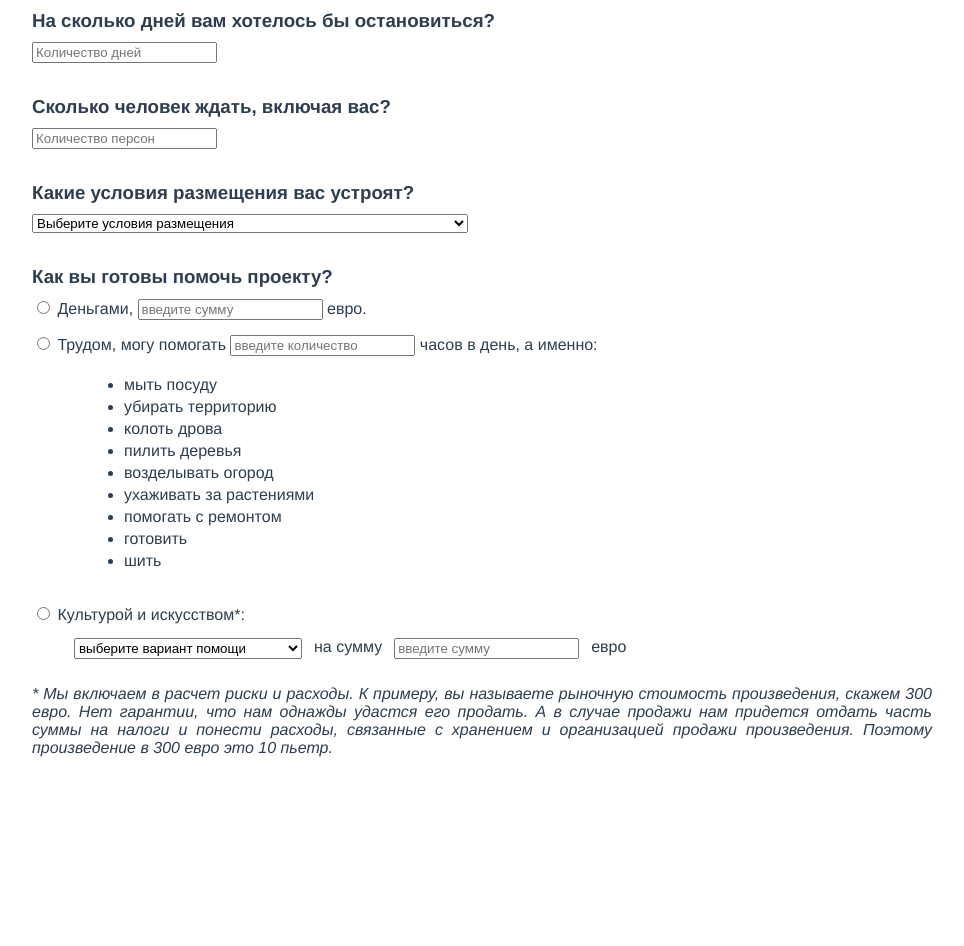
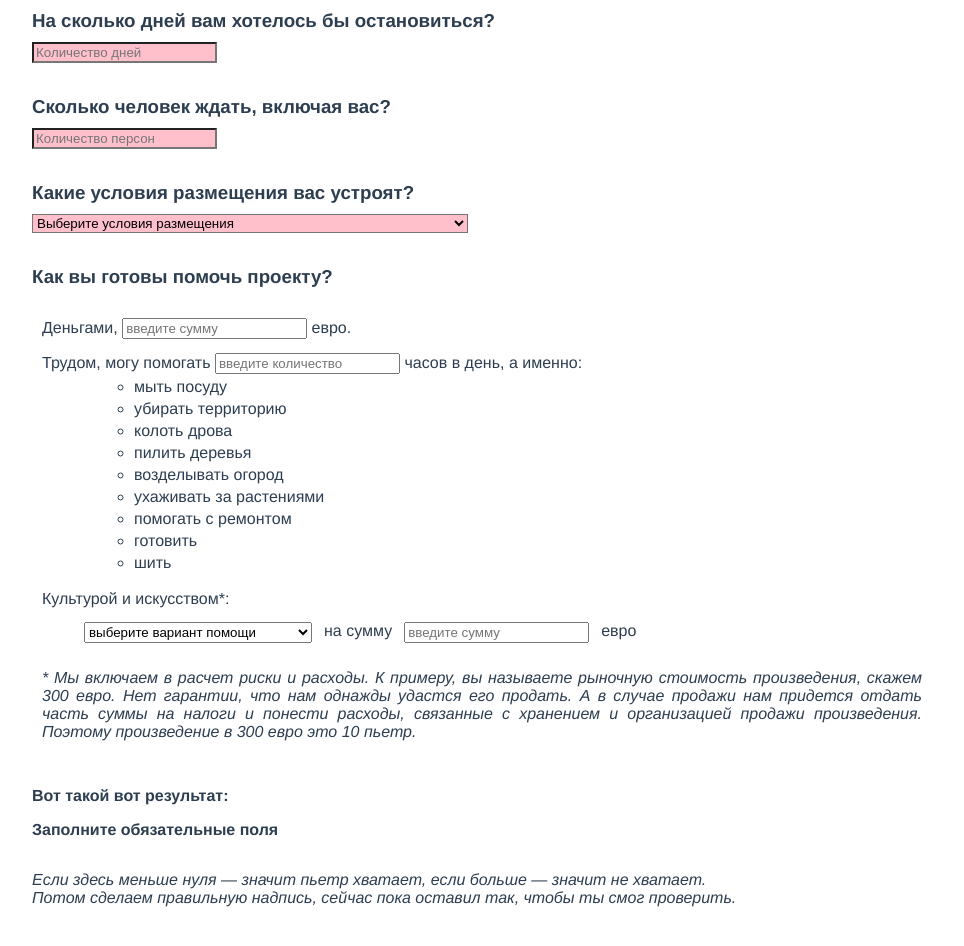
Before and after one commit to robinsout/stone-balancing-calculator, a Vue app: page / in a window 1280 px wide. Shown: the part 580-1526 px from the top of the page, without its empty margins (158-1122 px from the left). Before the commit the page ends 1403 px from the top, so only its background shows below. Built offline with nearby package versions, Linux system fonts and the light colour scheme.

Commit message:
result calculating added

```diff
--- a/src/components/Calculator.js
+++ b/src/components/Calculator.js
@@ -12,8 +12,33 @@ export default defineComponent({
     const labourHours = ref();
     const artContributionValue = ref();
 
-    const contributionType = ref('');
     const activeArtContributionType = ref('');
+
+    const isOkayWithDailyContribution = ref(null);
+
+    const getCalculationResult = () => {
+      const result = isOkayWithDailyContribution.value
+        // D*R —(X/10 + Y + A/30 + B/20 + C/20)
+        ? days.value *
+          conditionsValue.value -
+          (
+            money.value/10 || 0 +
+            labourHours.value || 0 +
+            artContributionValue.value/30 || 0
+          )
+
+        // D*R+2PND — (X/10 + Y + A/30 + B/20 + C/20)
+        : days.value *
+          conditionsValue.value +
+          2 * persons.value * days.value -
+          (
+            money.value/10 || 0 +
+            labourHours.value || 0 +
+            artContributionValue.value/30 || 0
+          );
+
+      return Number(result).toFixed();
+    }
 
     return {
       days,
@@ -22,10 +47,11 @@ export default defineComponent({
       labourHours,
       conditionsValue,
       conditions,
-      contributionType,
       artContributionValue,
       activeArtContributionType,
       artContributionOptions,
+      isOkayWithDailyContribution,
+      getCalculationResult,
     }
   }
 });
--- a/src/components/Calculator.scss
+++ b/src/components/Calculator.scss
@@ -57,7 +57,19 @@
           margin-bottom: 10px;
         }
       }
+
+      &__contribution-options-list {
+        padding-left: 0;
+      }
     }
+  }
+
+  .error {
+    background-color: pink;
+  }
+
+  .green {
+    background-color: lightgreen;
   }
 
   p {
--- a/src/components/Calculator.vue
+++ b/src/components/Calculator.vue
@@ -41,6 +41,7 @@
             id="days"
             v-model="days"
             class="calculator__inputs_input"
+            :class="{error: !days}"
             type="number"
             placeholder="Количество дней"
           >
@@ -53,6 +54,7 @@
             id="persons"
             v-model="persons"
             class="calculator__inputs_input"
+            :class="{error: !persons}"
             type="number"
             placeholder="Количество персон"
           >
@@ -66,6 +68,7 @@
               id="conditions"
               v-model="conditionsValue"
               class="calculator__inputs_input"
+              :class="{error: !conditionsValue}"
             >
               <option
                 :value="0"
@@ -88,46 +91,27 @@
           <h3 class="calculator__inputs__block-title">
             Как вы готовы помочь проекту?
           </h3>
-          <div class="calculator__inputs__contribution-option">
-            <div>
-              <input
-                id="money"
-                type="radio"
-                class="calculator__inputs__contribution-option__radio-button"
-                name="contribution"
-                :checked="contributionType === 'money-contribution'"
-              >
+          <ul class="calculator__contribution-options-list">
+            <li class="calculator__inputs__contribution-option">
               <label for="money">
                 Деньгами,
                 <input
                   v-model="money"
                   type="number"
                   placeholder="введите сумму"
-                  @click="contributionType = 'money-contribution'"
                 > евро.
               </label>
-            </div>
-          </div>
-          <div class="calculator__inputs__contribution-option">
-            <div>
-              <input
-                id="labour"
-                type="radio"
-                class="calculator__inputs__contribution-option__radio-button"
-                name="contribution"
-                :checked="contributionType === 'labour-contribution'"
-              >
+            </li>
+            <li class="calculator__inputs__contribution-option">
               <label for="labour">
                 Трудом, могу помогать
                 <input
                   v-model="labourHours"
                   type="number"
                   placeholder="введите количество"
-                  @click="contributionType = 'labour-contribution'"
                 >
                 часов в день, а именно:
               </label>
-            </div>
               <ul class="calculator__inputs__contribution-option__list">
                 <li>мыть посуду</li>
                 <li>убирать территорию</li>
@@ -139,20 +123,11 @@
                 <li>готовить</li>
                 <li>шить</li>
               </ul>
-          </div>
-          <div class="calculator__inputs__contribution-option">
-            <div>
-              <input
-                id="art"
-                type="radio"
-                class="calculator__inputs__contribution-option__radio-button"
-                name="contribution"
-                :checked="contributionType === 'art-contribution'"
-              >
-              <label for="art">
+            </li>
+            <li class="calculator__inputs__contribution-option">
+              <label>
                 Культурой и искусством*:
               </label>
-            </div>
               <div class="calculator__inputs__contribution-option__list">
                 <div class="calculator__inputs__contribution-option__culture-art__wrapper">
                   <div class="calculator__inputs__contribution-option__culture-art">
@@ -160,7 +135,7 @@
                       id="artContribution"
                       v-model="activeArtContributionType"
                       class="calculator__inputs_input"
-                    @change="contributionType='art-contribution'"
+                      :class="{'error': !activeArtContributionType && !!artContributionValue}"
                     >
                       <option
                         :value="''"
@@ -181,7 +156,7 @@
                       v-model="artContributionValue"
                       type="number"
                       placeholder="введите сумму"
-                    @click="contributionType='art-contribution'"
+                      :class="{'error': !!activeArtContributionType && !artContributionValue}"
                     > евро
                   </div>
                 </div>
@@ -199,15 +174,20 @@
                 v-if="days && persons"
                 class="calculator__inputs__block"
               >
-              <h3 class="calculator__inputs__block-title">
+                <h3
+                  class="calculator__inputs__block-title"
+                  :class="{error: isOkayWithDailyContribution === null}"
+                >
                   Готовы ли вы наряду с остальными резидентами вносить наличными<br>по 20 евро в день на еду и другие неизбежные расходы?
                 </h3>
                 <div class="calculator__inputs__daily-contribution-option">
                   <input
                     id="acceptDailyContribution"
+                    v-model="isOkayWithDailyContribution"
                     type="radio"
                     class="calculator__inputs__contribution-option__radio-button"
                     name="dailyContribution"
+                    :value="true"
                   >
                   <label for="acceptDailyContribution">
                     Не проблема, внесу наличными в день приезда <strong>{{ 20*persons*days }} евро</strong> за весь период
@@ -216,15 +196,49 @@
                 <div class="calculator__inputs__daily-contribution-option">
                   <input
                     id="declineDailyContribution"
+                    v-model="isOkayWithDailyContribution"
                     type="radio"
                     class="calculator__inputs__contribution-option__radio-button"
                     name="dailyContribution"
+                    :value="false"
                   >
                   <label for="declineDailyContribution">
                     У меня финансовые трудности, предпочитаю компенсировать эту сумму трудом или творчеством
                   </label>
                 </div>
               </div>
+            </li>
+          </ul>
+          <div
+            class="calculator__inputs__block"
+          >
+            <div>
+              <b>
+                <label fpr="result">
+                  Вот такой вот результат:
+                </label>
+                <p
+                  v-if="!!getCalculationResult() && getCalculationResult() !== NaN && getCalculationResult() !== 'NaN' && isOkayWithDailyContribution !== null"
+                  id="result"
+                  :class="{
+                    error: getCalculationResult() < 0,
+                    green: getCalculationResult() >= 0
+                  }"
+                >
+                  {{ Math.abs(getCalculationResult()) }}
+                </p>
+                <p
+                  v-else
+                  id="result"
+                >Заполните обязательные поля</p>
+              </b>
+            </div>
+            <p>
+              <i>
+                Если здесь меньше нуля — значит пьетр хватает, если больше — значит не хватает.<br>
+                Потом сделаем правильную надпись, сейчас пока оставил так, чтобы ты смог проверить.
+              </i>
+            </p>
           </div>
         </div>
       </div>
```
Lines whose indentation alone changed are shown as unchanged.
